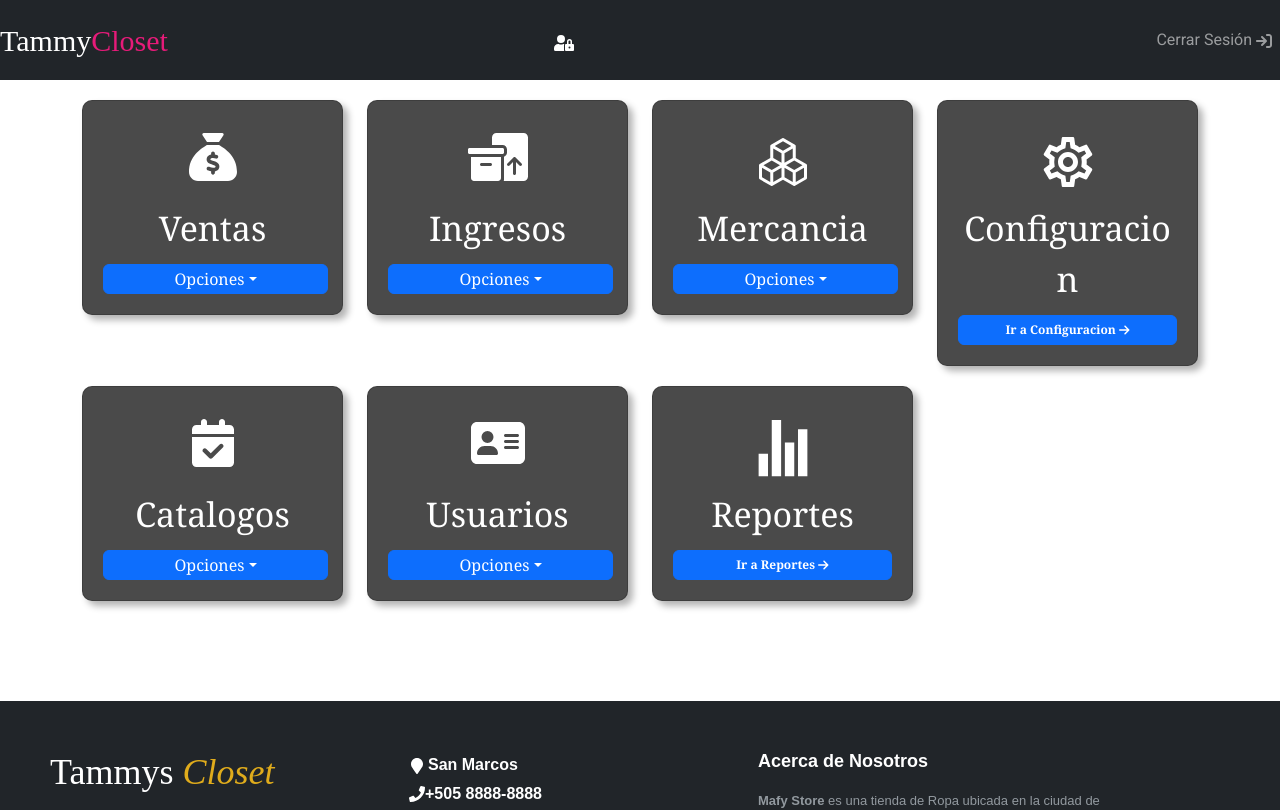
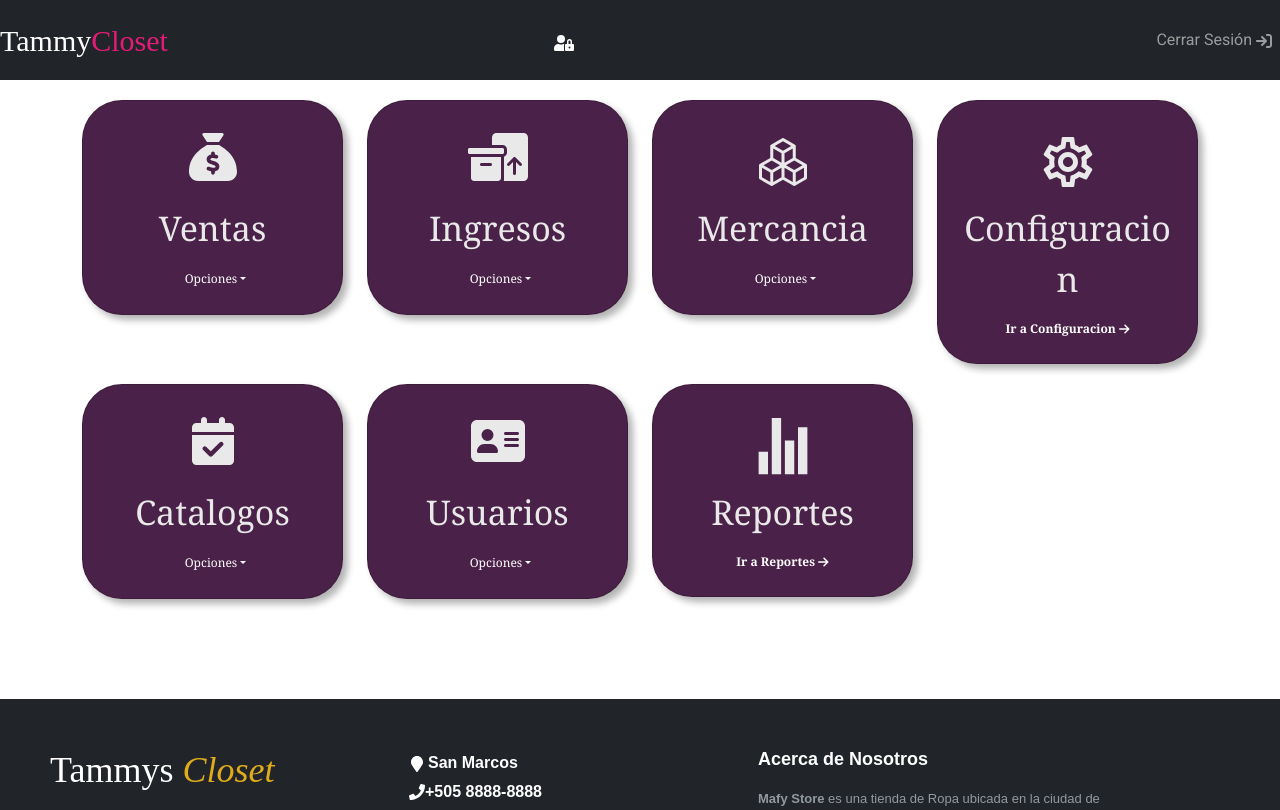
Before and after one commit to 1jas0n1/Front-Maffy, a React (Create React App) app: page /index in a window 1280 px wide. Shown: the top 810 px of the page. Built offline with nearby package versions, Linux system fonts and the light colour scheme.

Commit message:
Mejoras en el diseño de Cards

```diff
--- a/src/component/MenuPrincipal/menu.css
+++ b/src/component/MenuPrincipal/menu.css
@@ -19,11 +19,11 @@ body
 }
 
 .card {
-    background-color: #4a4a4a;
-    color: #ffffff;
+    background-color: #4A2148;
+    color:#e9e9e9;
     padding: 20px;
     margin-bottom: 20px;
-    border-radius: 10px;
+    border-radius: 40px;
     box-shadow: 5px 5px 7px rgba(0, 0, 0, 0.3),
               -5px -5px 7px rgba(255, 255, 255, 0.3);
 
@@ -59,9 +59,22 @@ body
   button
   {
     width: 10px;
+
     height: 10px;
   }
   .custom-btn {
-    font-size: 12px;  /* Adjust the font size as needed */
-    padding: 5px 10px; /* Adjust the padding as needed */
-  }
+    font-size: 12px;  /* Ajusta el tamaño de la fuente según sea necesario */
+    padding: 5px 10px; /* Ajusta el padding según sea necesario */
+    background: #4A2148; /* Color de fondo inicial */
+    color: #ffffff; /* Color de texto dorado */
+    border-color: #ffffff;
+    border: none; /* Sin borde */
+    border-radius: 5px; /* Bordes redondeados */
+    transition: background-color 0.3s, color 0.3s; /* Transiciones suaves para el color de fondo y el texto */
+}
+
+/* Efecto hover */
+.custom-btn:hover {
+    background: #f54d4d; /* Cambia a negro al hacer hover */
+    color: #ffffff; /* Mantiene el color dorado del texto */
+}
--- a/src/component/MenuPrincipal/menu.js
+++ b/src/component/MenuPrincipal/menu.js
@@ -25,7 +25,7 @@ const Menu = () => {
             <div className="card-description"></div>
             <ButtonGroup role="group" aria-label="Button group with nested dropdown"  >
       <Dropdown as={ButtonGroup}>
-        <Dropdown.Toggle variant="primary" id="dropdown-basic" style={{width:'225px',height:'30px',padding:'0'}}>
+        <Dropdown.Toggle className='custom-btn' style={{width:'225px',height:'30px',padding:'0'}}>
           Opciones
         </Dropdown.Toggle>
         <Dropdown.Menu style={{backgroundColor:'#4a4a4a',color:'white'}}>
@@ -44,7 +44,7 @@ const Menu = () => {
             <div className="card-description"> </div>
             <ButtonGroup role="group" aria-label="Button group with nested dropdown"  >
       <Dropdown as={ButtonGroup}>
-        <Dropdown.Toggle variant="primary" id="dropdown-basic" style={{width:'225px',height:'30px',padding:'0'}}>
+        <Dropdown.Toggle className="custom-btn" style={{width:'225px',height:'30px',padding:'0'}}>
           Opciones
         </Dropdown.Toggle>
         <Dropdown.Menu style={{backgroundColor:'#4a4a4a',color:'white'}}>
@@ -67,7 +67,7 @@ const Menu = () => {
             <div className="card-description"> </div>
             <ButtonGroup role="group" aria-label="Button group with nested dropdown"  >
       <Dropdown as={ButtonGroup}>
-        <Dropdown.Toggle variant="primary" id="dropdown-basic" style={{width:'225px',height:'30px',padding:'0'}}>
+        <Dropdown.Toggle variant="primary" id="dropdown-basic" className='custom-btn' style={{width:'225px',height:'30px',padding:'0'}}>
           Opciones
         </Dropdown.Toggle>
         <Dropdown.Menu style={{backgroundColor:'#4a4a4a',color:'white'}}>
@@ -99,7 +99,7 @@ const Menu = () => {
             <div className="card-description"></div>
             <ButtonGroup role="group" aria-label="Button group with nested dropdown"  >
       <Dropdown as={ButtonGroup}>
-        <Dropdown.Toggle variant="primary" id="dropdown-basic" style={{width:'225px',height:'30px',padding:'0'}}>
+        <Dropdown.Toggle  className='custom-btn'  style={{width:'225px',height:'30px',padding:'0'}}>
           Opciones
         </Dropdown.Toggle>
         <Dropdown.Menu style={{backgroundColor:'#4a4a4a',color:'white'}}>
@@ -126,7 +126,7 @@ const Menu = () => {
             <div className="card-description"></div>
             <ButtonGroup role="group" aria-label="Button group with nested dropdown"  >
       <Dropdown as={ButtonGroup}>
-        <Dropdown.Toggle variant="primary" id="dropdown-basic" style={{width:'225px',height:'30px',padding:'0'}}>
+        <Dropdown.Toggle className='custom-btn' style={{width:'225px',height:'30px',padding:'0'}}>
           Opciones
         </Dropdown.Toggle>
         <Dropdown.Menu style={{backgroundColor:'#4a4a4a',color:'white'}}>
```
